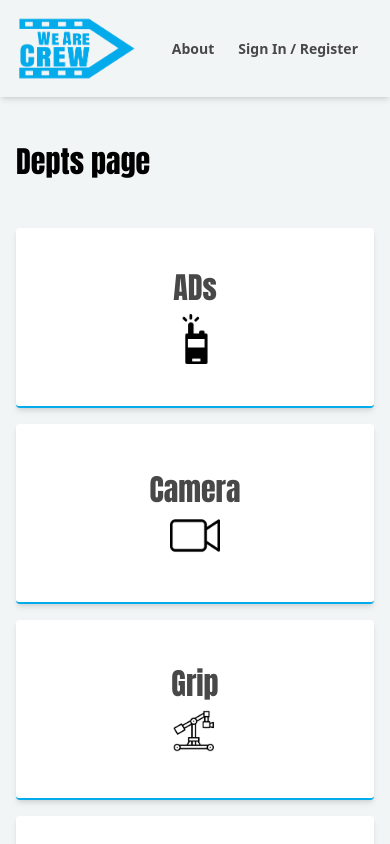
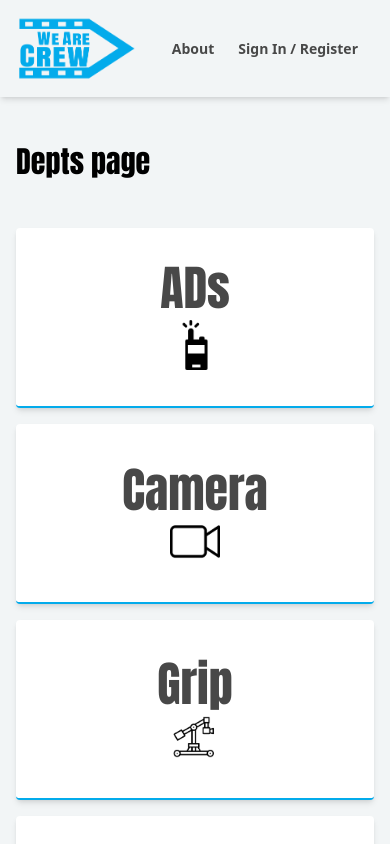
Before and after one commit to sdbxsdb/we-are-crew, a Next.js app: page /I-need-crew/depts in a window 390 px wide. Shown: the top 844 px of the page. Built offline with nearby package versions, Linux system fonts and the light colour scheme; no server answers.

Commit message:
styling fixes

```diff
--- a/components/DeptCard.js
+++ b/components/DeptCard.js
@@ -5,8 +5,8 @@ const DeptCard = ({dept, imgUrl}) => {
   return (
     <div className="w-full flex items-center justify-center">
       <Link href={`./depts/crew-list/${dept}`}>
-        <a className="bg-white w-full sm:min-w-[180px] sm:w-[180px] h-[180px] flex flex-col items-center justify-center rounded border-b-2 border-wearecrewBlue shadow-md hoverScale gap-y-2">
-            <h1 className="text-3xl">{dept}</h1>
+        <a className="bg-white w-full sm:min-w-[180px] sm:w-[180px] h-[180px] flex flex-col items-center justify-center rounded border-b-2 border-wearecrewBlue shadow-md hoverScale gap-y-2 ">
+            <h1 className="text-5xl sm:text-3xl">{dept}</h1>
             <img src={imgUrl} alt={`${dept} img`} width="50" height="50" />
         </a>
       </Link>
```
